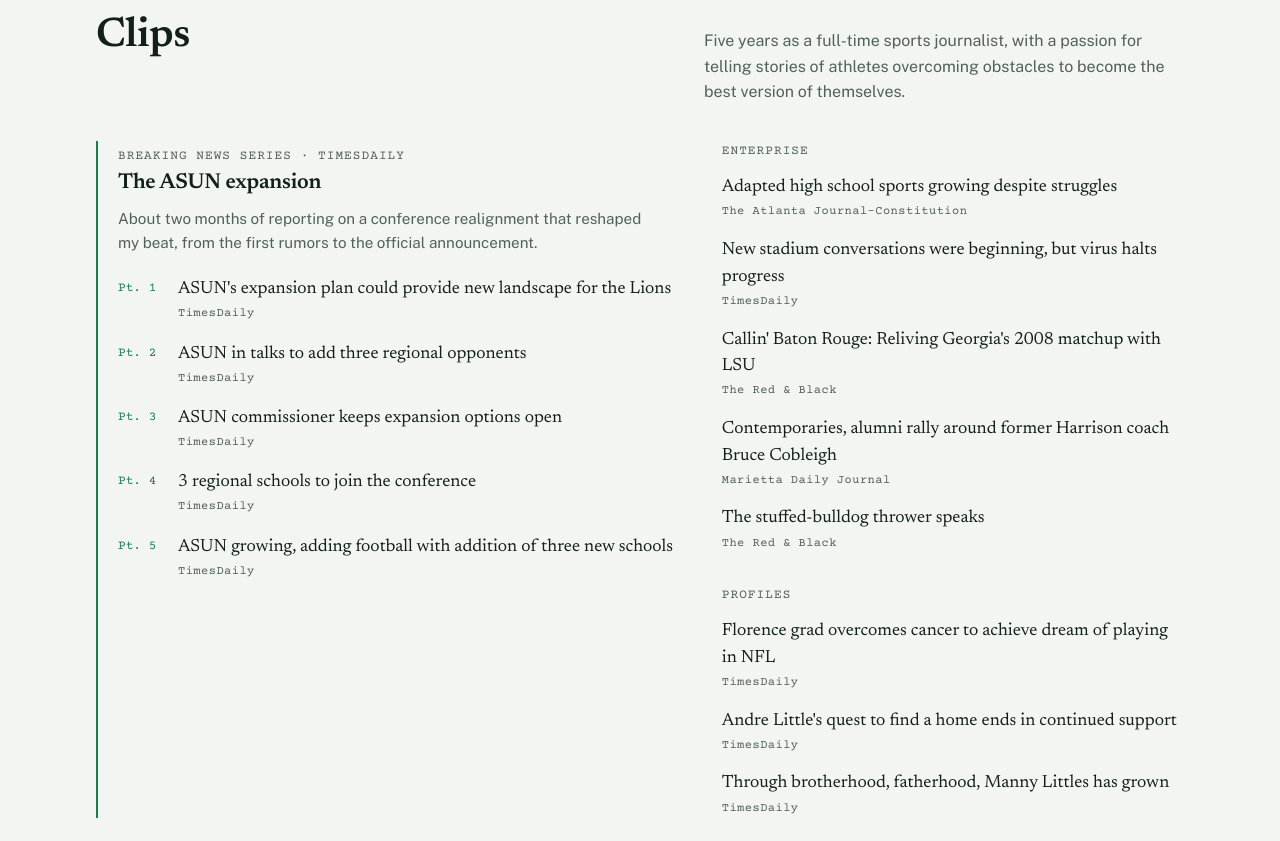
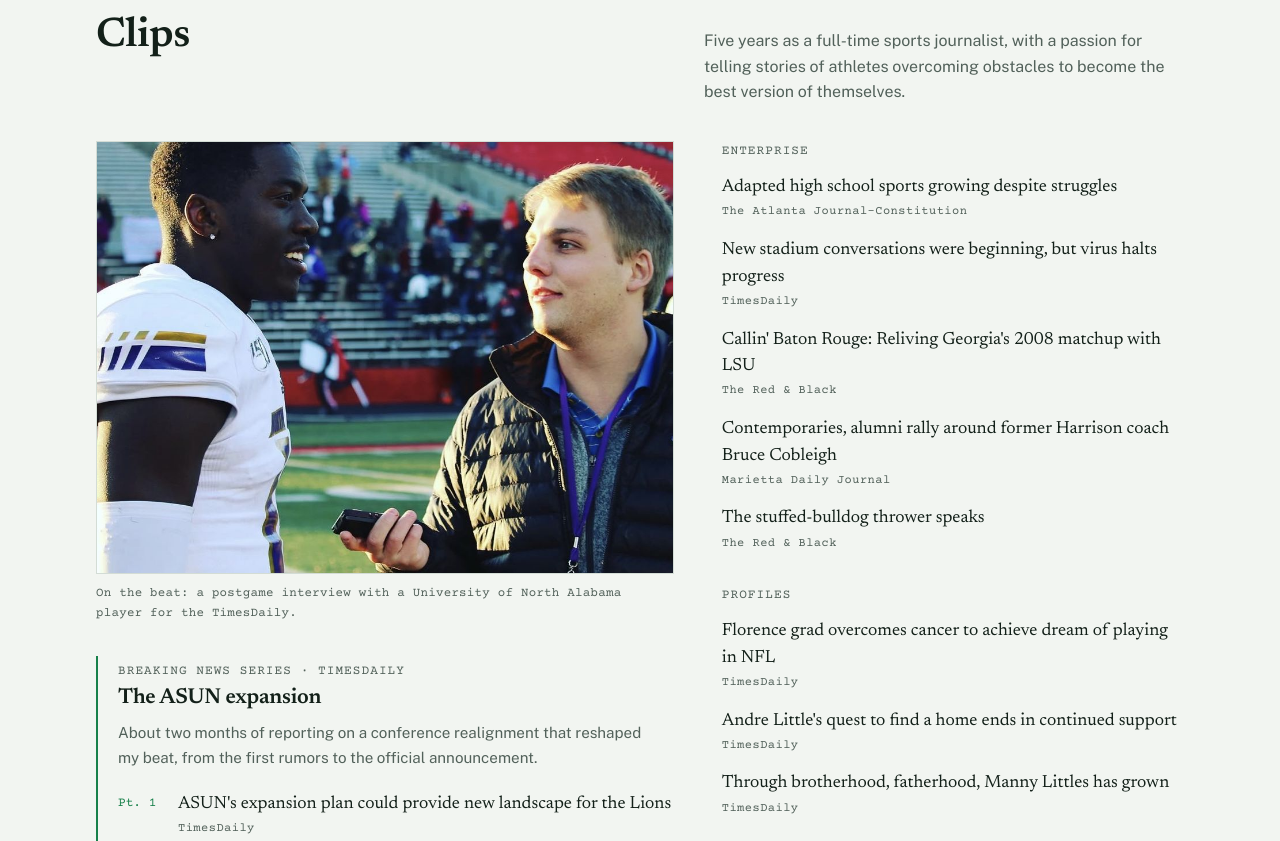
Before and after one commit to mdhebert55/michaeldhebert-site, a plain HTML site: page public/index.html in a window 1280 px wide. Shown: the part 3776-4617 px from the top of the page. Drawn offline with nearby package versions, Linux system fonts and the light colour scheme.

Commit message:
Add postgame interview photo to Clips and Hot Mic appearance to On air
Co-Authored-By: Claude Opus 5.5 <noreply@anthropic.com>
Claude-Session: https://claude.ai/code/session_01DYxgDeWEDm6Fo2kiSwktL5

```diff
--- a/public/index.html
+++ b/public/index.html
@@ -172,6 +172,10 @@ section{padding-block:4rem; border-top:1px solid var(--rule)}
 /* Clips */
 .clips{display:grid; grid-template-columns:minmax(0,1.25fr) minmax(0,1fr); gap:3rem}
 .clips > div{min-width:0}
+.clips-left{display:grid; gap:2rem; align-content:start; min-width:0}
+.clip-photo{margin:0; display:grid; gap:.6rem}
+.clip-photo img{display:block; width:100%; height:auto; aspect-ratio:4/3; object-fit:cover; border:1px solid var(--rule)}
+.clip-photo figcaption{font-family:var(--font-type); font-size:.78rem; color:var(--muted); letter-spacing:.02em}
 .series{border-left:2px solid var(--pencil); padding-left:1.25rem}
 .series h3, .clipgroup h3{font-size:1.35rem; margin-bottom:.35rem}
 .series .intro{color:var(--muted); font-size:.95rem; margin-bottom:1.25rem; max-width:34rem}
@@ -458,6 +462,11 @@ footer{padding-block:1.5rem 2.5rem; font-family:var(--font-type); font-size:.75r
       <p>Five years as a full-time sports journalist, with a passion for telling stories of athletes overcoming obstacles to become the best version of themselves.</p>
     </div>
     <div class="clips">
+      <div class="clips-left">
+        <figure class="clip-photo">
+          <img src="assets/interview.jpg" alt="Michael Hebert interviewing a University of North Alabama football player on the field after a game" width="1000" height="750" loading="lazy">
+          <figcaption>On the beat: a postgame interview with a University of North Alabama player for the TimesDaily.</figcaption>
+        </figure>
       <div class="series">
         <span class="slug">Breaking news series &middot; TimesDaily</span>
         <h3>The ASUN expansion</h3>
@@ -469,6 +478,7 @@ footer{padding-block:1.5rem 2.5rem; font-family:var(--font-type); font-size:.75r
           <li><div><a class="hl" href="https://www.timesdaily.com/sports/una_sports/asun-expansion-central-arkansas-jacksonville-state-and-eastern-kentucky-to-join/article_0c91cb1d-7a7c-5047-a1a9-2459bed4a3e0.html" target="_blank" rel="noopener">3 regional schools to join the conference</a><span class="outlet">TimesDaily</span></div></li>
           <li><div><a class="hl" href="https://www.timesdaily.com/asun-conference-officially-adds-three-new-members/article_25c99b0e-624a-11eb-a4d5-7f85051c902b.html" target="_blank" rel="noopener">ASUN growing, adding football with addition of three new schools</a><span class="outlet">TimesDaily</span></div></li>
         </ol>
+      </div>
       </div>
       <div>
         <div class="clipgroup">
@@ -498,6 +508,7 @@ footer{padding-block:1.5rem 2.5rem; font-family:var(--font-type); font-size:.75r
       <div>
         <div class="sec-head" style="margin-bottom:1.25rem"><h2>On air</h2></div>
         <ul class="air">
+          <li><span class="role">Guest</span><a class="hl" href="https://www.inforum.com/sports/hot-mic-with-dom-izzo-2-5-21-michael-hebert-jordan-wilhelm-my-dad" target="_blank" rel="noopener">Hot Mic with Dom Izzo</a><span class="outlet">The Forum (Inforum) &middot; Feb. 5, 2021</span></li>
           <li><span class="role">Host</span><a class="hl" href="https://www.redandblack.com/sports/sports-podcast-looking-back-looking-ahead/article_c95dad10-7f3e-11e8-9d9e-3ba540c4cda4.html" target="_blank" rel="noopener">Red, Black and Heard All Over, with assistant sports editor Tommy Boyd</a></li>
           <li><span class="role">Beat writer</span><a class="hl" href="https://www.redandblack.com/gameday/the-red-black-roundtable-previewing-no-georgia-vs-no-south/article_be229588-b1ce-11e8-bbd0-07f81fdd7e63.html" target="_blank" rel="noopener">Red &amp; Black Roundtable: No. 3 Georgia vs. No. 24 South Carolina</a></li>
           <li><span class="role">Beat writer</span><a class="hl" href="https://www.redandblack.com/gameday/the-red-black-roundtable-previewing-georgia-s-upcoming-game-against/article_f5cc82b0-abe7-11e8-a69b-e38b36ea9f7a.html" target="_blank" rel="noopener">Red &amp; Black Roundtable: No. 3 Georgia vs. Austin Peay</a></li>
```
Also changed, not shown: public/assets/interview.jpg (added).
